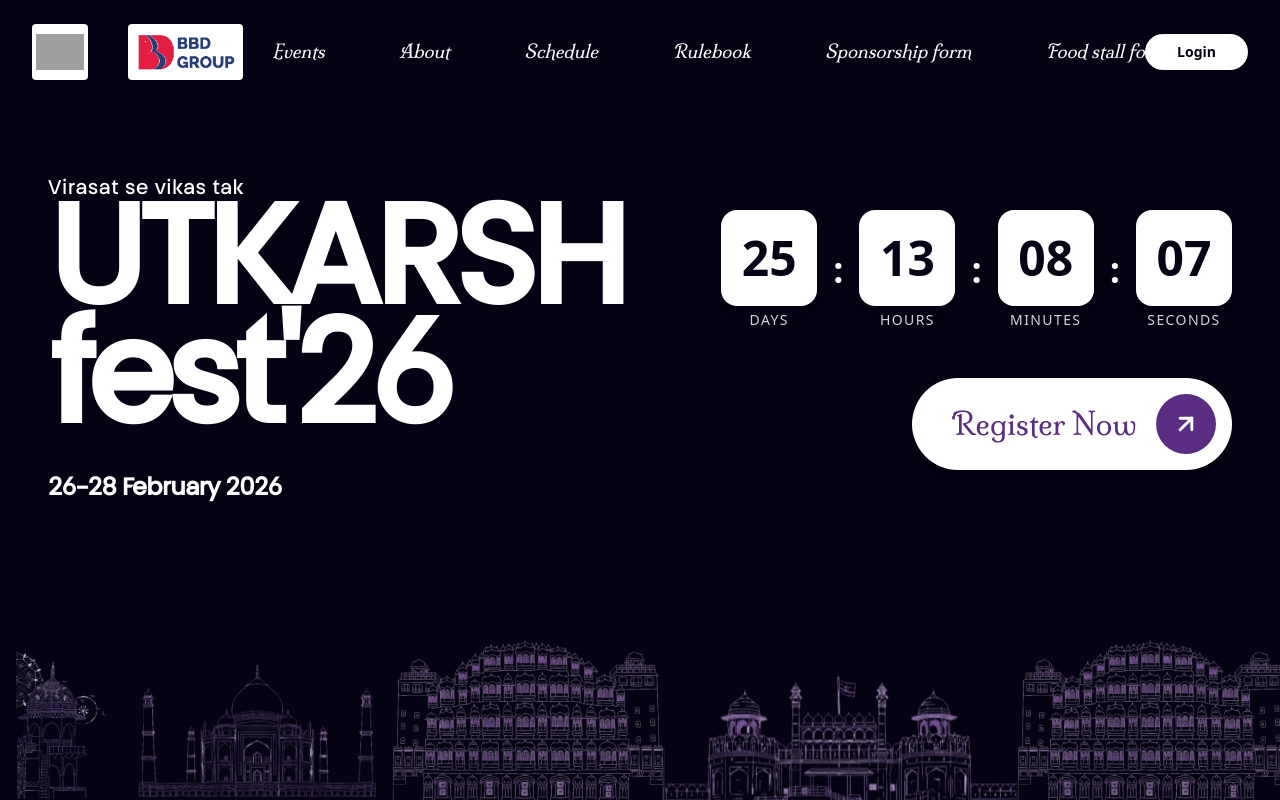
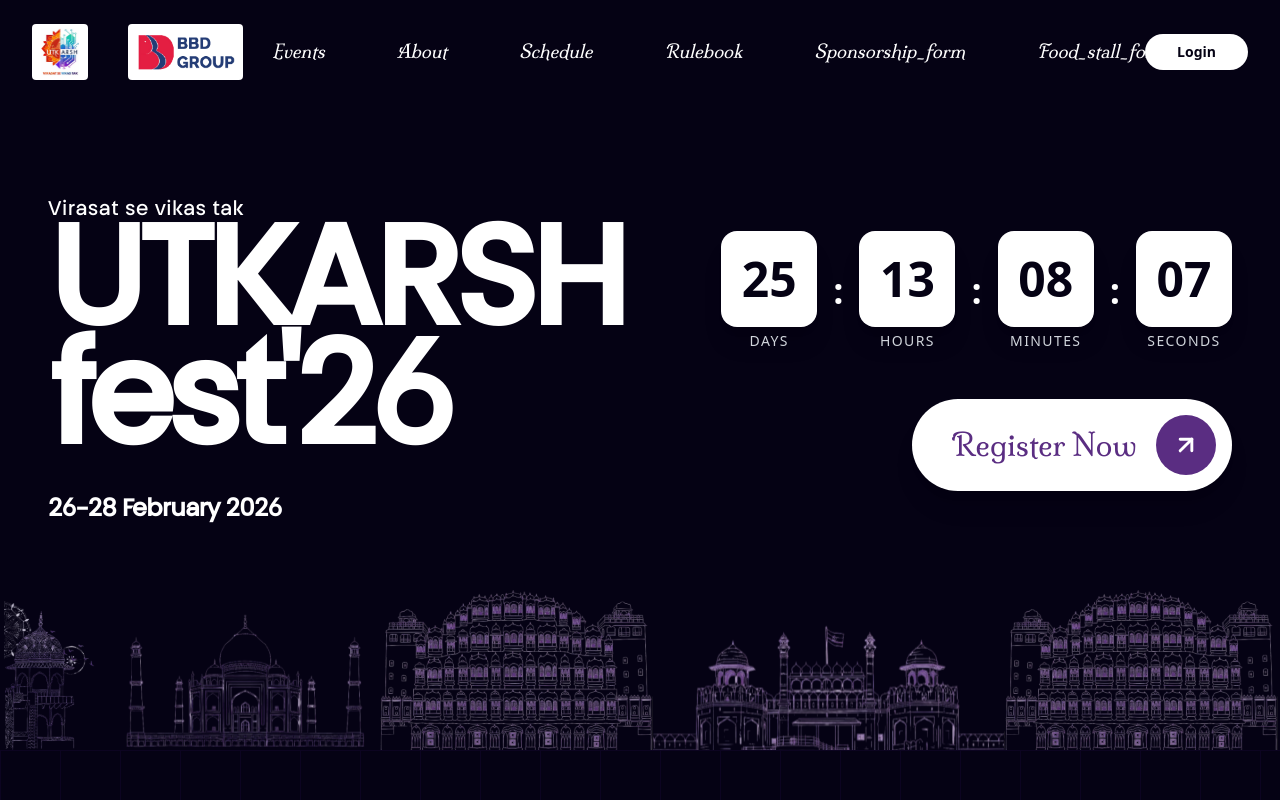
Before and after one commit to shamshad2299/Utkarsh_2026, a React (Vite) app in the folder Frontend/: page / in a window 1280 px wide. Shown: the top 800 px of the page. Built offline with nearby package versions, Linux system fonts and the light colour scheme; grey boxes are pictures that could not be loaded.

Commit message:
adding login/register functionalities

```diff
--- a/Frontend/src/App.jsx
+++ b/Frontend/src/App.jsx
@@ -1,24 +1,27 @@
-import { useState } from "react";
+import { BrowserRouter, Routes, Route } from "react-router-dom";
+import Layout from "./component/Layout/Layout";
 import Home from "./pages/Home";
+import SponsorshipForm from "./component/SponsorshipForm";
+import FoodStallForm from "./component/FoodStallForm";
+import LoginPage from "./component/Auth/LoginPage";
 import RegistrationPage from "./component/Auth/RegistrationPage";
-import LoginPage from "./component/Auth/LoginPage";
-import FoodStallForm from "./component/FoodStallForm";
-import SponsorshipForm from "./component/SponsorshipForm";
-import { BrowserRouter, Routes, Route } from "react-router-dom";
 
 function App() {
-  const [page, setPage] = useState("home");
+  return (
+    <BrowserRouter>
+      <Routes>
+        {/* Layout with Navbar */}
+        <Route path="/" element={<Layout />}>
+          <Route index element={<Home />} />
+          <Route path="sponsorship_form" element={<SponsorshipForm />} />
+          <Route path="food_stall_form" element={<FoodStallForm />} />
+        </Route>
 
-  return (
-    <>
-      <BrowserRouter>
-        <Routes>
-        <Route path="/" element={<Home />} />
+        {/* Auth pages (no navbar if you want) */}
         <Route path="/login" element={<LoginPage />} />
         <Route path="/register" element={<RegistrationPage />} />
-        </Routes>
-      </BrowserRouter>
-    </>
+      </Routes>
+    </BrowserRouter>
   );
 }
 
--- a/Frontend/src/component/HeroSection.jsx
+++ b/Frontend/src/component/HeroSection.jsx
@@ -4,10 +4,9 @@ import RegisterButton from "./RegisterButton";
 
 const HeroSection = ({ onRegister }) => {
   return (
-    <main className="flex-1 flex flex-col justify-center px-12 relative z-10 pb-56">
+    <main className="flex-1 flex flex-col justify-center px-12 relative z-10 pb-56 mt-25">
       <div className="flex flex-col md:flex-row justify-between items-start md:items-center">
         <HeroTitle />
-
         <div className="flex flex-col items-end gap-12 mt-12 md:mt-0">
           <CountdownTimer />
           <RegisterButton onClick={onRegister} />
--- a/Frontend/src/component/HeroTitle.jsx
+++ b/Frontend/src/component/HeroTitle.jsx
@@ -6,7 +6,7 @@ const HeroTitle = () => {
         Virasat se vikas tak
       </p>
 
-      <h1 className="text-[100px] md:text-[140px] font-black uppercase leading-[0.85] tracking-tighter mb-6">
+      <h1 className="text-[80px] md:text-[100px] lg:text-[140px] font-black uppercase leading-[0.85] tracking-tighter mb-6">
         UTKARSH <br />
         <span className="lowercase">fest'26</span>
       </h1>
--- /dev/null
+++ b/Frontend/src/component/Layout/Layout.jsx
@@ -0,0 +1,15 @@
+import Navbar from "../Navbar";
+import { Outlet } from "react-router-dom";
+
+const Layout = () => {
+  return (
+    <>
+      <Navbar />
+      <main className="pt-24 bg-[#050214] text-white min-h-screen">
+        <Outlet />
+      </main>
+    </>
+  );
+};
+
+export default Layout;
--- a/Frontend/src/component/MonumentBottom.jsx
+++ b/Frontend/src/component/MonumentBottom.jsx
@@ -5,19 +5,40 @@ import m4 from "../assets/monument-4.svg";
 import m5 from "../assets/monument-5.svg";
 import m6 from "../assets/monument-6.svg";
 
+// const MonumentBottom = () => {
+//   const monuments = [m1, m2, m3, m4, m3, m2, m5, m6];
+
+
+//   return (
+//     <div className="absolute bottom-0 left-0 w-full pointer-events-none">
+//       <div className="flex items-end w-full h-40 px-4">
+//         {monuments.map((src, index) => (
+//           <img
+//             key={index}
+//             src={src}
+//             alt={`Monument ${index + 1}`}
+//             className="flex-1 h-full object-contain object-bottom opacity-90"
+//           />
+//         ))}
+//       </div>
+//     </div>
+//   );
+// };
+
+// export default MonumentBottom;
+
 const MonumentBottom = () => {
   const monuments = [m1, m2, m3, m4, m3, m2, m5, m6];
 
-
   return (
-    <div className="absolute bottom-0 left-0 w-full pointer-events-none">
-      <div className="flex items-end w-full h-40 px-4">
+    <div className="absolute inset-x-0 bottom-0 pointer-events-none overflow-x-hidden">
+      <div className="flex items-end h-40 px-1">
         {monuments.map((src, index) => (
           <img
             key={index}
             src={src}
             alt={`Monument ${index + 1}`}
-            className="flex-1 h-full object-contain object-bottom opacity-90"
+            className="flex-[1_1_0%] h-full object-contain object-bottom opacity-90"
           />
         ))}
       </div>
@@ -25,4 +46,5 @@ const MonumentBottom = () => {
   );
 };
 
-export default MonumentBottom;
+
+export default MonumentBottom
--- a/Frontend/src/component/Navbar.jsx
+++ b/Frontend/src/component/Navbar.jsx
@@ -1,28 +1,60 @@
 import React, { useState } from "react";
 import utkarshLogo from "../assets/utkarsh_logo_new.png";
 import bbdLogo from "../assets/bbd-logo.png";
+import { Link, useNavigate, useLocation } from "react-router-dom";
 
 const Navbar = () => {
   const [isMenuOpen, setIsMenuOpen] = useState(false);
+  const Navigate = useNavigate();
+
+  const location = useLocation();
+
+  const handleNavClick = (item) => {
+    // routes wale pages
+    if (item === "Sponsorship_form") {
+      Navigate("/sponsorship_form");
+      return;
+    }
+    if (item === "Food_stall_form") {
+      Navigate("/food_stall_form");
+      return;
+    }
+
+    // scroll wale sections
+    const sectionId = item.toLowerCase();
+
+    if (location.pathname === "/") {
+      document
+        .getElementById(sectionId)
+        ?.scrollIntoView({ behavior: "smooth" });
+    } else {
+      Navigate("/", { state: { scrollTo: sectionId } });
+    }
+
+    setIsMenuOpen(false);
+  };
 
   const navItems = [
     "Events",
     "About",
     "Schedule",
     "Rulebook",
-    "Sponsorship form",
-    "Food stall form",
+    "Sponsorship_form",
+    "Food_stall_form",
   ];
 
   return (
     <>
-      <nav className="sticky top-0 w-full  px-4 sm:px-6 lg:px-8 py-6 z-50">
+      <nav className="fixed top-0 w-full inset-x-0 px-4 sm:px-6 lg:px-8 py-6 z-50 bg-[#050214]">
         <div className=" mx-auto">
           <div className="flex items-center justify-between">
             {/* Left logos container */}
             <div className="flex items-center gap-4 sm:gap-6 md:gap-10">
               {/* Utkarsh Logo */}
-              <div className="bg-white p-1 rounded-sm shrink-0">
+              <div
+                className="bg-white p-1 rounded-sm shrink-0 cursor-pointer"
+                onClick={() => Navigate("/")}
+              >
                 <img
                   src={utkarshLogo}
                   alt="Utkarsh Logo"
@@ -45,23 +77,26 @@ const Navbar = () => {
             {/* Desktop Navigation Items */}
             <div className="hidden lg:flex ml-20 xl:w-4xl  items-center gap-8 xl:gap-12 absolute  xl:justify-between left-1/2 transform -translate-x-1/2">
               {navItems.map((item) => (
-                <a
+                <button
                   key={item}
-                  href="#"
-                  className="text-base xl:text-lg italic hover:text-purple-400 transition-colors duration-200 whitespace-nowrap"
+                  onClick={() => handleNavClick(item)}
+                  className="text-base xl:text-lg italic cursor-pointer hover:text-purple-400 transition-colors duration-200 whitespace-nowrap"
                   style={{ fontFamily: "Milonga" }}
                 >
                   {item}
-                </a>
+                </button>
               ))}
             </div>
 
             {/* Right section - Login and Mobile Menu */}
             <div className="flex items-center gap-4">
               {/* Desktop Login Button */}
-              <button className="hidden sm:block bg-white text-[#050214] px-6 sm:px-8 py-2 rounded-full font-bold text-sm hover:bg-gray-200 transition-colors duration-200 whitespace-nowrap">
+              <Link
+                to={"/login"}
+                className="hidden sm:block bg-white text-[#050214] px-6 sm:px-8 py-2 rounded-full font-bold text-sm hover:bg-gray-200 transition-colors duration-200 whitespace-nowrap"
+              >
                 Login
-              </button>
+              </Link>
 
               {/* Mobile Menu Toggle */}
               <button
@@ -69,9 +104,15 @@ const Navbar = () => {
                 className="lg:hidden flex flex-col items-center justify-center w-10 h-10"
                 aria-label="Toggle menu"
               >
-                <span className={`block w-6 h-0.5 bg-white transition-all duration-300 ${isMenuOpen ? 'rotate-45 translate-y-1.5' : ''}`}></span>
-                <span className={`block w-6 h-0.5 bg-white my-1.5 transition-all duration-300 ${isMenuOpen ? 'opacity-0' : 'opacity-100'}`}></span>
-                <span className={`block w-6 h-0.5 bg-white transition-all duration-300 ${isMenuOpen ? '-rotate-45 -translate-y-1.5' : ''}`}></span>
+                <span
+                  className={`block w-6 h-0.5 bg-white transition-all duration-300 ${isMenuOpen ? "rotate-45 translate-y-1.5" : ""}`}
+                ></span>
+                <span
+                  className={`block w-6 h-0.5 bg-white my-1.5 transition-all duration-300 ${isMenuOpen ? "opacity-0" : "opacity-100"}`}
+                ></span>
+                <span
+                  className={`block w-6 h-0.5 bg-white transition-all duration-300 ${isMenuOpen ? "-rotate-45 -translate-y-1.5" : ""}`}
+                ></span>
               </button>
             </div>
           </div>
@@ -85,15 +126,13 @@ const Navbar = () => {
             <div className=" border-t border-purple-500/30 pt-4">
               <div className="flex flex-col gap-4">
                 {navItems.map((item) => (
-                  <a
-                    key={item}
-                    href="#"
-                    className="text-base italic hover:text-purple-400 transition-colors duration-200 py-2"
+                  <button
+                    onClick={() => handleNavClick(item)}
+                    className="text-base italic hover:text-purple-400 transition-colors duration-200 py-2 text-left"
                     style={{ fontFamily: "Milonga" }}
-                    onClick={() => setIsMenuOpen(false)}
                   >
                     {item}
-                  </a>
+                  </button>
                 ))}
 
                 {/* Mobile Login Button */}
--- a/Frontend/src/pages/Home.jsx
+++ b/Frontend/src/pages/Home.jsx
@@ -1,25 +1,40 @@
-import Navbar from "../component/Navbar";
 import HeroSection from "../component/HeroSection";
 import MonumentBottom from "../component/MonumentBottom";
 import BackgroundGlow from "../component/BackgroundGlow";
 import EventsSection from "../component/EventsSection";
 import EventGallerySection from "../component/EventGallerySection";
+import { useEffect } from "react";
+import { useLocation } from "react-router-dom";
 
 const Home = () => {
+  const location = useLocation();
+
+  useEffect(() => {
+    if (location.state?.scrollTo) {
+      document
+        .getElementById(location.state.scrollTo)
+        ?.scrollIntoView({ behavior: "smooth" });
+    }
+  }, [location]);
+
   return (
-    <div className="bg-[#050214] text-white relative overflow-x-hidden">
-      <div className="relative min-h-screen flex flex-col">
-        <Navbar
+    <>
+      <HeroSection />
+     <div className="relative ">
+  <MonumentBottom />
+</div>
 
-        />
-        <HeroSection />
-        <MonumentBottom />
-        <BackgroundGlow />
-      </div>
 
-      <EventsSection />
-      <EventGallerySection />
-    </div>
+      <BackgroundGlow />
+
+      <section id="events" className="scroll-mt-28">
+        <EventsSection />
+      </section>
+
+      <section id="schedule">
+        <EventGallerySection />
+      </section>
+    </>
   );
 };
 
```
Also changed, not shown: Frontend/src/component/FoodStallForm.jsx (+17 -1 lines), Frontend/src/assets/utkarsh_logo_new.png (added).
